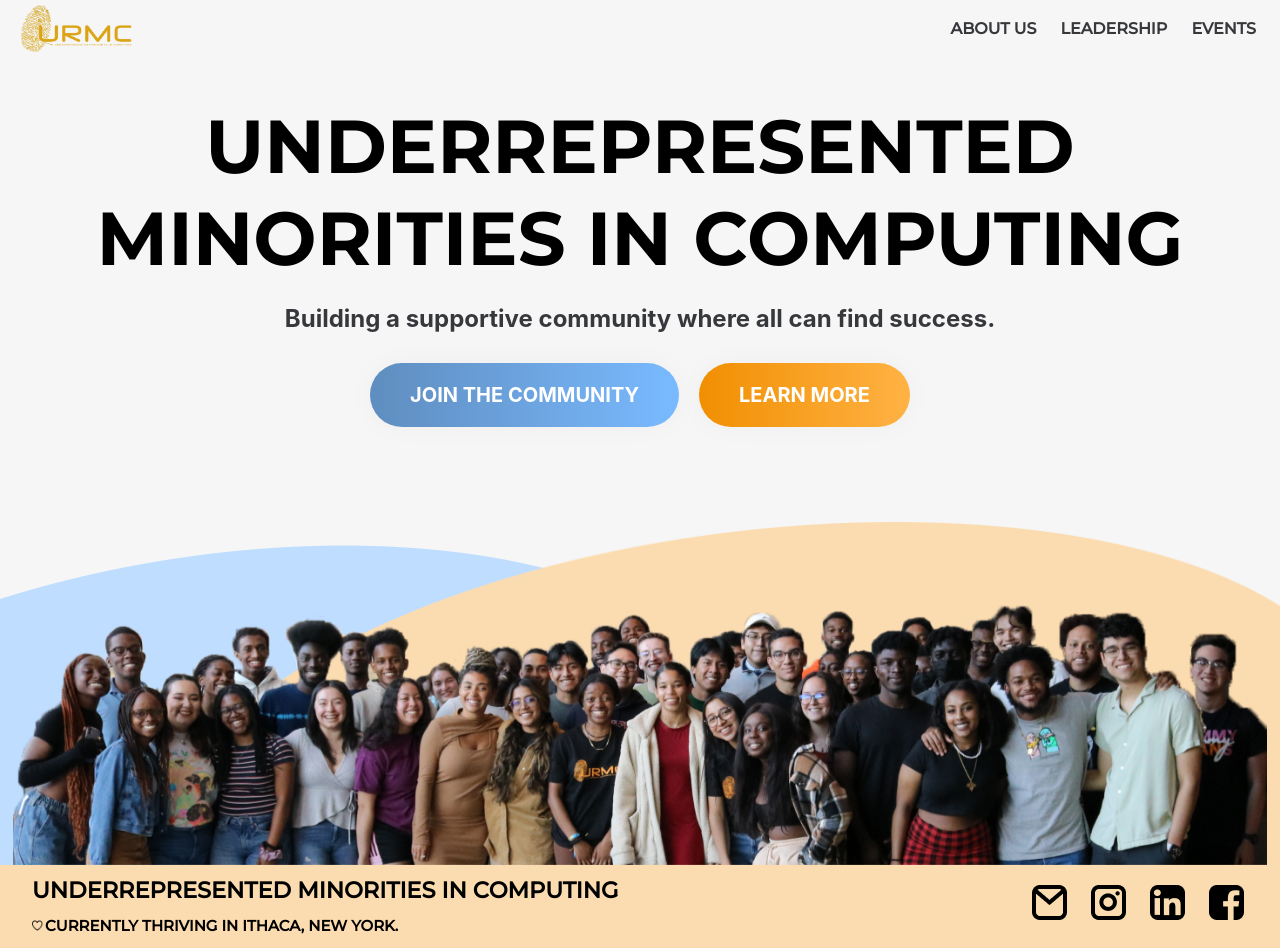
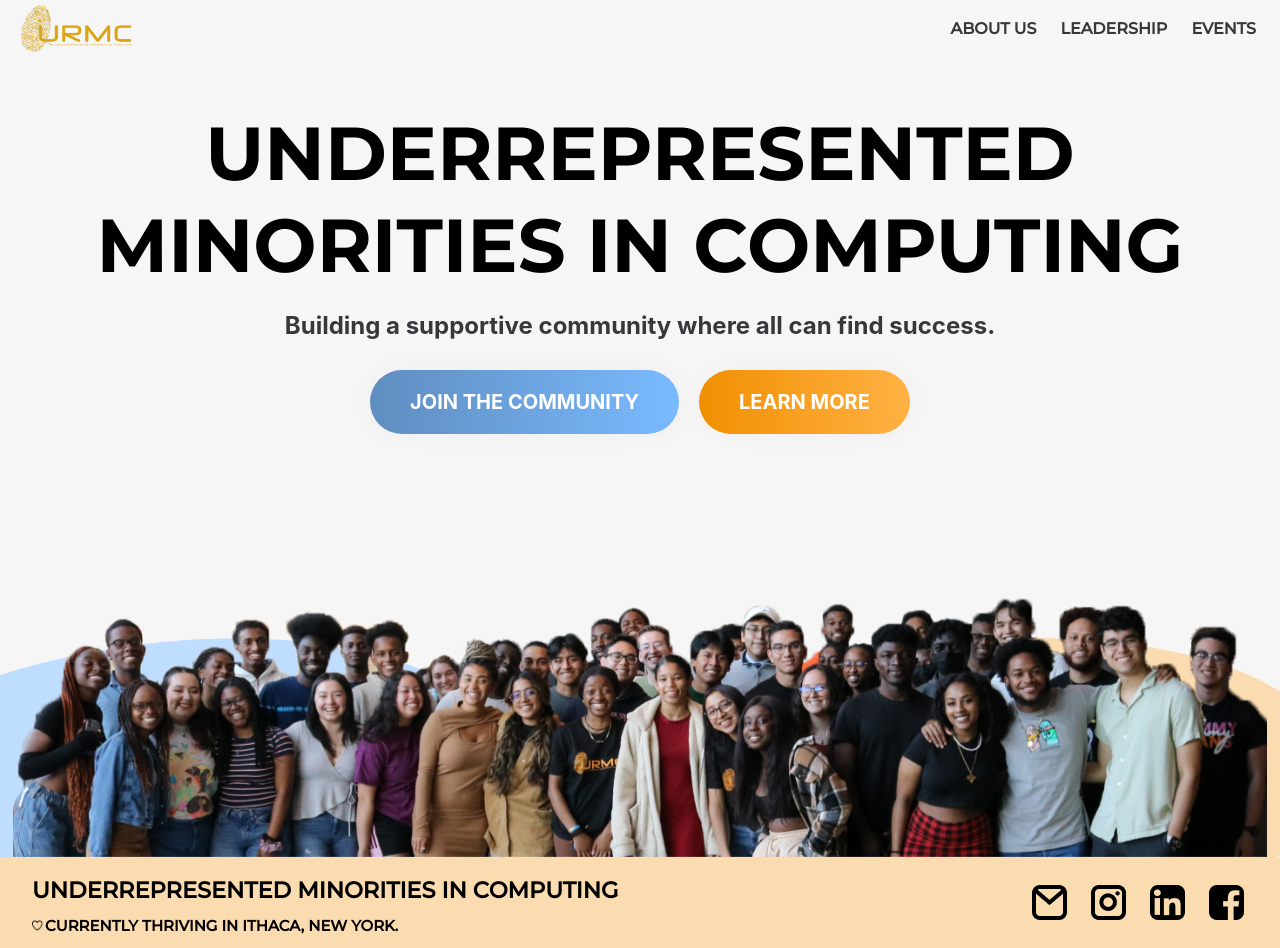
Before and after one commit to urmc-cornell/urmc-website, a React (Create React App) app: page / in a window 1280 px wide. Built offline with nearby package versions, Linux system fonts and the light colour scheme.

Commit message:
final carousel and card

```diff
--- a/src/App.css
+++ b/src/App.css
@@ -14,6 +14,7 @@
 .body {
   display: flex;
   flex-direction: column;
+  min-height: 100vh;
 }
 
 .content-wrap {
--- a/src/styles/home.css
+++ b/src/styles/home.css
@@ -84,15 +84,15 @@
 
 .group {
     position: relative;
-    margin-top: 12%;
+    margin-bottom: 0;
     width: 98%;
-    padding-bottom: 0;
 }
 
 .images {
     display: flex;
     justify-content: center;
     position: relative;
+    margin-top: auto;
 }
 
 @media (max-width: 768px) {
```
